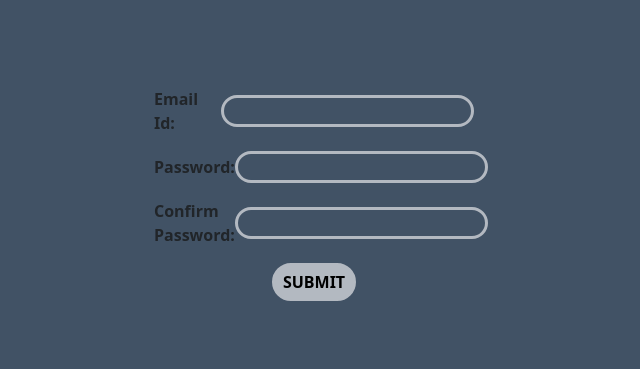
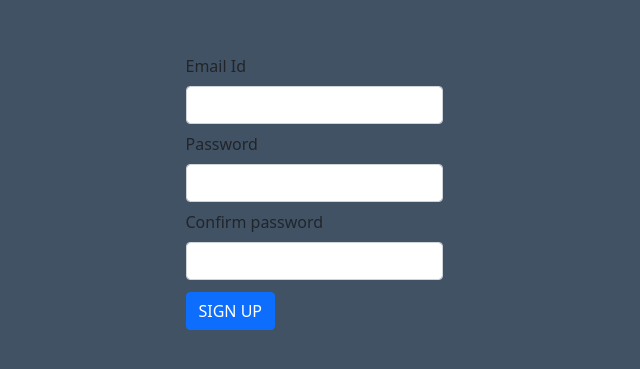
Before and after one commit to VishnuKrishnathu/Voice-App, a Next.js app: page /signup in a window 1280 px wide. Shown: the part 181-550 px from the top of the page, without its empty margins (326-966 px from the left). Built offline with nearby package versions, Linux system fonts and the light colour scheme; no server answers.

Commit message:
signup user added

```diff
--- /dev/null
+++ b/Context/AuthContext.tsx
@@ -0,0 +1,65 @@
+import React, { createContext, useContext, useState, useEffect } from 'react';
+import app, {auth} from '../firebase';
+
+interface AuthInterface {
+    signupController ?: Function,
+    user ?: any
+}
+const AuthProvider = createContext<AuthInterface>({});
+
+export const AuthFunction= ()=> {
+    return useContext(AuthProvider);
+}
+
+type Props = {
+    title? : string,
+    children : JSX.Element
+}
+
+// Authentication method👇
+export default function AuthContext(props: Props){
+    const [email, setEmail] = useState<string>("");
+    const [password, setPassword] = useState<string>("");
+    const [user, setUser] = useState<any>({});
+
+    const signupController = async (emailID: string, passwordConfirmed: string): Promise<String> => {
+        if (emailID === "" && passwordConfirmed === "") return "Please fillout the input fields";
+        // await auth.createUserWithEmailAndPassword(emailID, passwordConfirmed)
+        // .then((userCredential) => {
+        //     console.log(userCredential);
+        // })
+        // .catch((error) => {
+        //     console.log(error);
+        //     return error?.message;
+        // });
+        // return "";
+        try {
+            let user_signed = await auth.createUserWithEmailAndPassword(emailID, passwordConfirmed)
+            console.log(user_signed);
+            return "";
+        }
+        catch(error){
+            console.log(error);
+            return error?.message;
+        }
+    }
+
+    useEffect(()=> {
+        console.log(user);
+    }, [user])
+    useEffect(()=> {
+        auth.onAuthStateChanged(user => setUser(user));
+    }, [])
+
+    const value = {
+        signupController,
+        user
+    }
+    return (
+        <>
+            <AuthProvider.Provider value={value}>
+                {props.children}
+            </AuthProvider.Provider>
+        </>
+    )
+}
--- a/components/Navbar.tsx
+++ b/components/Navbar.tsx
@@ -1,10 +1,19 @@
-import React, {createContext, useState} from 'react';
+import React, {createContext, useState, useContext} from 'react';
 import Searchbar from './Searchbar';
 import styles from '../styles/Navbar.module.css';
 
-export const NavbarDisplay = createContext<Function>(()=> {});
+type Props ={
+    title? : string,
+    children : JSX.Element
+}
 
-export default function Navbar(props:any) {
+const NavbarDisplay = createContext<Function>(()=> {});
+
+export const navbarDisplay = ()=> {
+    return useContext(NavbarDisplay);
+}
+
+export default function Navbar(props: Props) {
     const [navbardisplay, setNavbarDisplay] = useState<boolean>(true);
     const [profileDropDown, setProfileDropDown] = useState<boolean>(false);
 
--- /dev/null
+++ b/firebase.tsx
@@ -0,0 +1,21 @@
+import firebase from "firebase/app";
+import "firebase/auth";
+
+const app = () => {
+    if (!firebase.apps.length) {
+    return firebase.initializeApp({
+        apiKey: "AIzaSyDxO5w5JmSd7CvLWY1vloIYw8_Lp5WKlIY",
+        authDomain: "voice-app-63c85.firebaseapp.com",
+        projectId: "voice-app-63c85",
+        storageBucket: "voice-app-63c85.appspot.com",
+        messagingSenderId: "694845370977",
+        appId: "1:694845370977:web:38e8a8e9f907443dec3020",
+        measurementId: "G-HL7C60YP3M"
+    });
+    }else {
+        return firebase.app(); // if already initialized, use that one
+    }
+}
+
+export const auth = app().auth();
+export default app;
--- a/package.json
+++ b/package.json
@@ -14,7 +14,8 @@
     "next": "11.0.1",
     "react": "17.0.2",
     "react-bootstrap": "^2.0.0-beta.4",
-    "react-dom": "17.0.2"
+    "react-dom": "17.0.2",
+    "react-google-login": "^5.2.2"
   },
   "devDependencies": {
     "@types/react": "17.0.15",
--- a/pages/_app.tsx
+++ b/pages/_app.tsx
@@ -4,33 +4,19 @@ import firebase from "firebase/app";
 // import "firebase/auth";
 import Navbar from "../components/Navbar";
 import Sidebar from '../components/Sidebar';
+import AuthContext, { AuthFunction } from '../Context/AuthContext';
 import 'bootstrap/dist/css/bootstrap.min.css';
 
 function MyApp({ Component, pageProps }: AppProps) {
 
-  const firebaseConfig = {
-    apiKey: "AIzaSyDxO5w5JmSd7CvLWY1vloIYw8_Lp5WKlIY",
-    authDomain: "voice-app-63c85.firebaseapp.com",
-    projectId: "voice-app-63c85",
-    storageBucket: "voice-app-63c85.appspot.com",
-    messagingSenderId: "694845370977",
-    appId: "1:694845370977:web:38e8a8e9f907443dec3020",
-    measurementId: "G-HL7C60YP3M"
-  };
-
-  // To avoid multiple initialization of firebase 👇
-  if (!firebase.apps.length) {
-   firebase.initializeApp(firebaseConfig);
-  }else {
-   firebase.app(); // if already initialized, use that one
-  }
-
   return (<>
+  <AuthContext>
     <Navbar>
       <Sidebar>
           <Component {...pageProps} />
       </Sidebar>
     </Navbar>
+  </AuthContext>
  </>)
 }
 export default MyApp
--- a/pages/signup.tsx
+++ b/pages/signup.tsx
@@ -1,76 +1,77 @@
 import React, {useContext, useState } from 'react';
-import { NavbarDisplay } from '../components/Navbar';
+import { navbarDisplay } from '../components/Navbar';
+import AuthContext, { AuthFunction } from "../Context/AuthContext";
 import { SidebarDisplay } from '../components/Sidebar';
 import styles from "../styles/Login.module.css";
+import { Form, Alert, Button } from 'react-bootstrap';
 import firebase from 'firebase';
 
 export default function signup() {
     const [email, setEmail] = useState<string>("");
     const [password, setPassword] = useState<string>("");
     const [alertMessage, setAlertMessage] = useState<string>("");
+    const [loadingState, setLoadingState] = useState<boolean>(false);
 
     // Hide navbar and status bar👇
-    const updateNavState = useContext(NavbarDisplay);
+    const updateNavState = navbarDisplay();
     const updateSideBar = useContext(SidebarDisplay);
     updateNavState(false);
     updateSideBar(false);
+    const {signupController} = AuthFunction();
 
     // Authentication method👇
-    const signupUser = () => {
-        if (email === "" && password === "") return;
-        else {
+    type Inputfunc = {
+        preventDefault : Function
+    }
+    const signupUser = async (e : Inputfunc) => {
+        e.preventDefault();
+        setLoadingState(true);
+        setAlertMessage("");
         let password_1 = (document.querySelector("#password") as HTMLInputElement).value;
         let password_2 = (document.querySelector("#confirm_password") as HTMLInputElement).value;
-            let email_id = (document.querySelector("#emailID") as HTMLInputElement);
-            if (password_1 !== password_2) return;
-            if (!email_id.validity.valid) return;
-        }
-        firebase.auth().createUserWithEmailAndPassword(email, password)
-        .then((userCredential) => {
-            console.log(userCredential);
-            let user = userCredential.user;
-        })
-        .catch((error) => {
-            console.log(error);
-            setAlertMessage(error?.message);
-        });
+        if (password_1 !== password_2) {
+            setAlertMessage("Password mismatch");
+            return;
+        };
+        let message = signupController ?await signupController(email, password) : "";
+        setAlertMessage(message);
+        setLoadingState(false);
     }
 
     return (
         <div style={{width: "100%", display:"grid", placeItems:"center"}}>
-            <div className={`py-2 ${styles.input_box_style}`}>
-                <label htmlFor="emailID" >Email Id: </label>
-                <input
+            {
+                alertMessage !== "" &&
+                <Alert variant="danger">{alertMessage}</Alert>
+            }
+            <Form onSubmit={signupUser}>
+                <Form.Group className="py-1">
+                    <Form.Label>Email Id</Form.Label>
+                    <Form.Control
                         type="email"
-                    id="emailID"
-                    name="emailID"
-                    className={`${styles.input_bar_style} px-2`}
-                    onChange= {(e)=> {
-                        setEmail(e.target.value);
-                    }}
+                        onChange={e => setEmail(e.target.value)}
+                        required
                     />
-            </div>
-            <div className={`py-2 ${styles.input_box_style}`}>
-                <label htmlFor="password" >Password: </label>
-                <input type="password" id="password" name="password" className={`${styles.input_bar_style} px-2`} />
-            </div>
-            <div className={`py-2 ${styles.input_box_style}`}>
-                <label htmlFor="confirm_password">Confirm Password: </label>
-                <input
+                </Form.Group>
+                <Form.Group className="py-1">
+                    <Form.Label>Password</Form.Label>
+                    <Form.Control
+                        type="password"
+                        required
+                        id="password"
+                    />
+                </Form.Group>
+                <Form.Group className="py-1">
+                    <Form.Label>Confirm password</Form.Label>
+                    <Form.Control
                         type="password"
                         id="confirm_password"
-                    name="confirm_password"
-                    onChange= {(e)=> {
-                        setPassword(e.target.value);
-                    }}
-                    className={`${styles.input_bar_style} px-2`}
+                        required
+                        onChange={e => setPassword(e.target.value)}
                     />
-            </div>
-            <button
-                className={`py-1 px-2 mt-2 ${styles.button_style}`}
-                onClick={signupUser}
-            >SUBMIT</button>
-            <div style={{color: "red"}}>{alertMessage}</div>
+                </Form.Group>
+                <Button type="submit" className="mt-2" disabled={loadingState}>SIGN UP</Button>
+            </Form>
         </div>
     )
 }
```
Also changed, not shown: pages/index.tsx (+14 -0 lines), pages/login.tsx (+50 -33 lines), 1 other file (tests, documents, lock files or other folders). Lines whose indentation alone changed are shown as unchanged.
